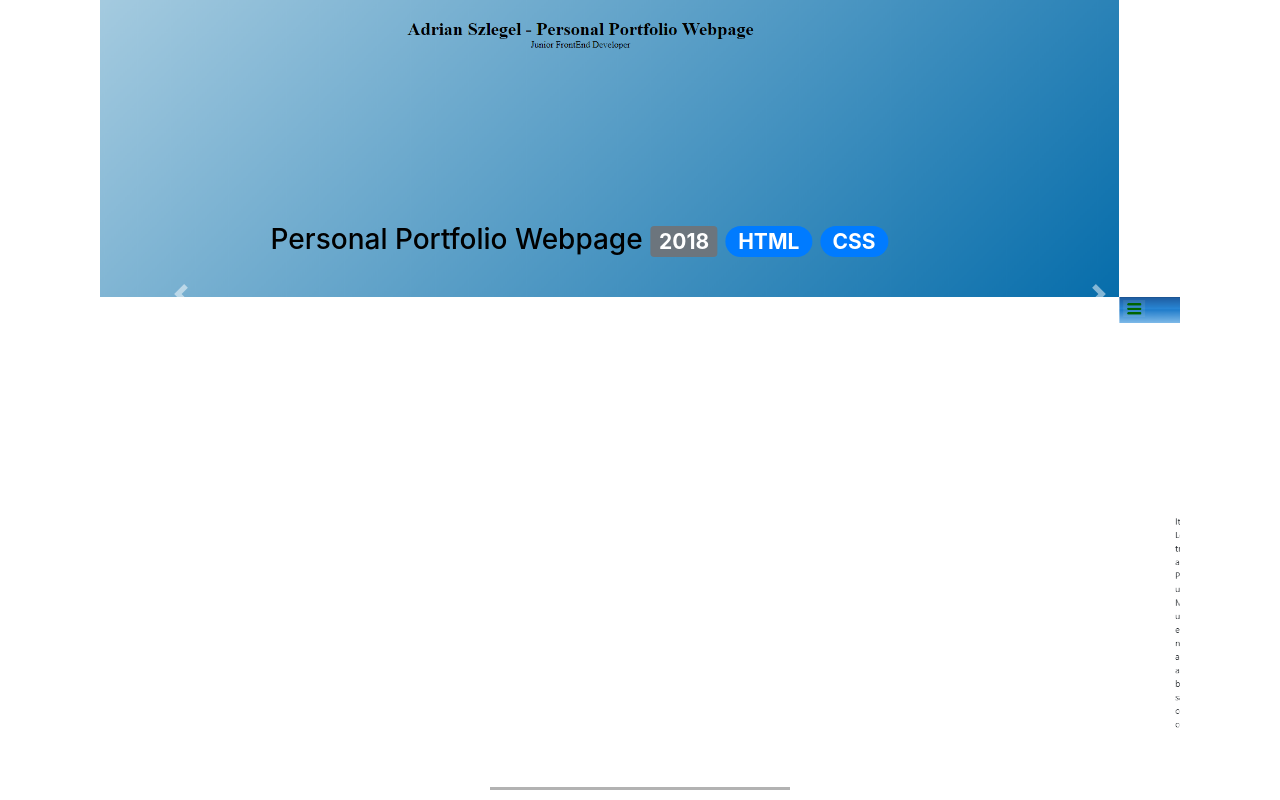
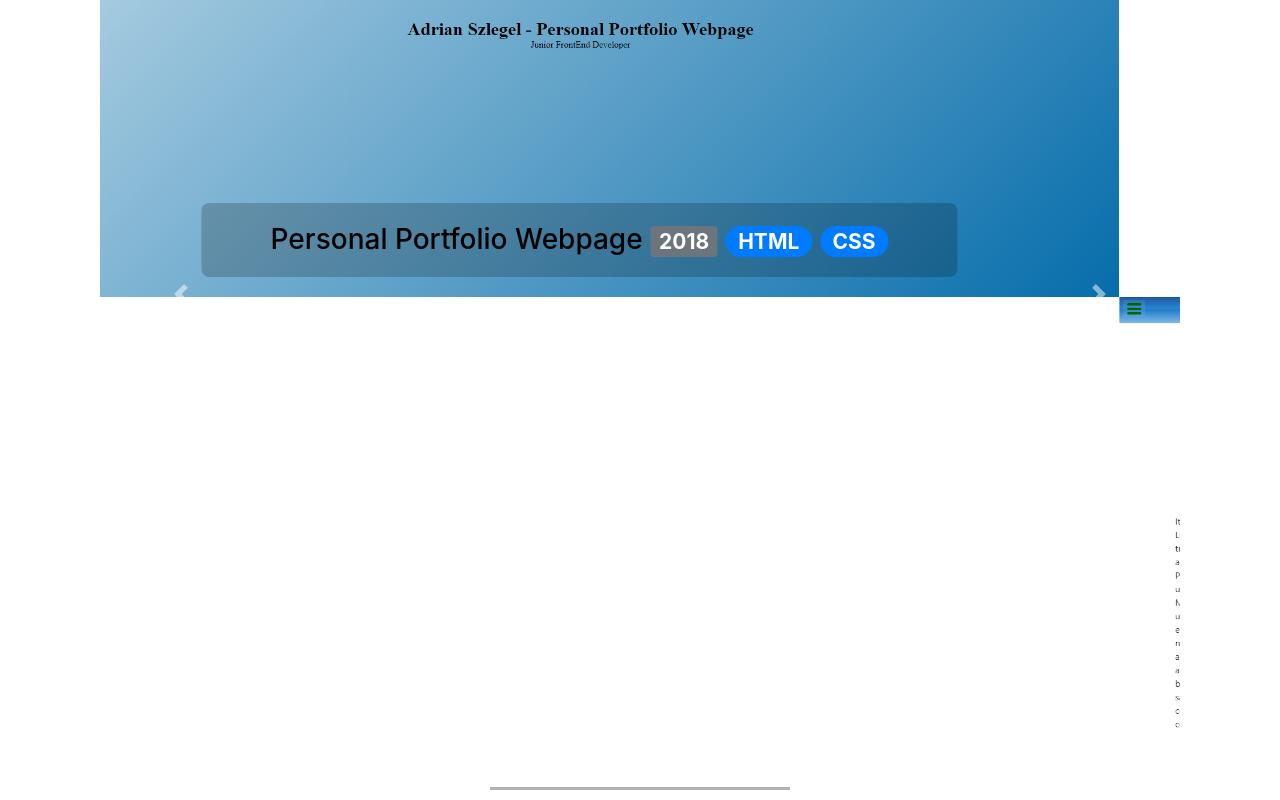
Before and after one commit to adrszl/adrszl-react, a React (Create React App) app: page / in a window 1280 px wide. Shown: the part 1183-1983 px from the top of the page. Built offline with nearby package versions, Linux system fonts and the light colour scheme.

Commit message:
Transparent background added to slider's caption

```diff
--- a/src/components/CarouselSlider.css
+++ b/src/components/CarouselSlider.css
@@ -6,3 +6,8 @@
     background-color: #000 !important;
     opacity: .3 !important;
 }
+
+.carousel-caption {
+    background-color: rgba(0,0,0,.2);
+    border-radius: .5rem;
+}
```
